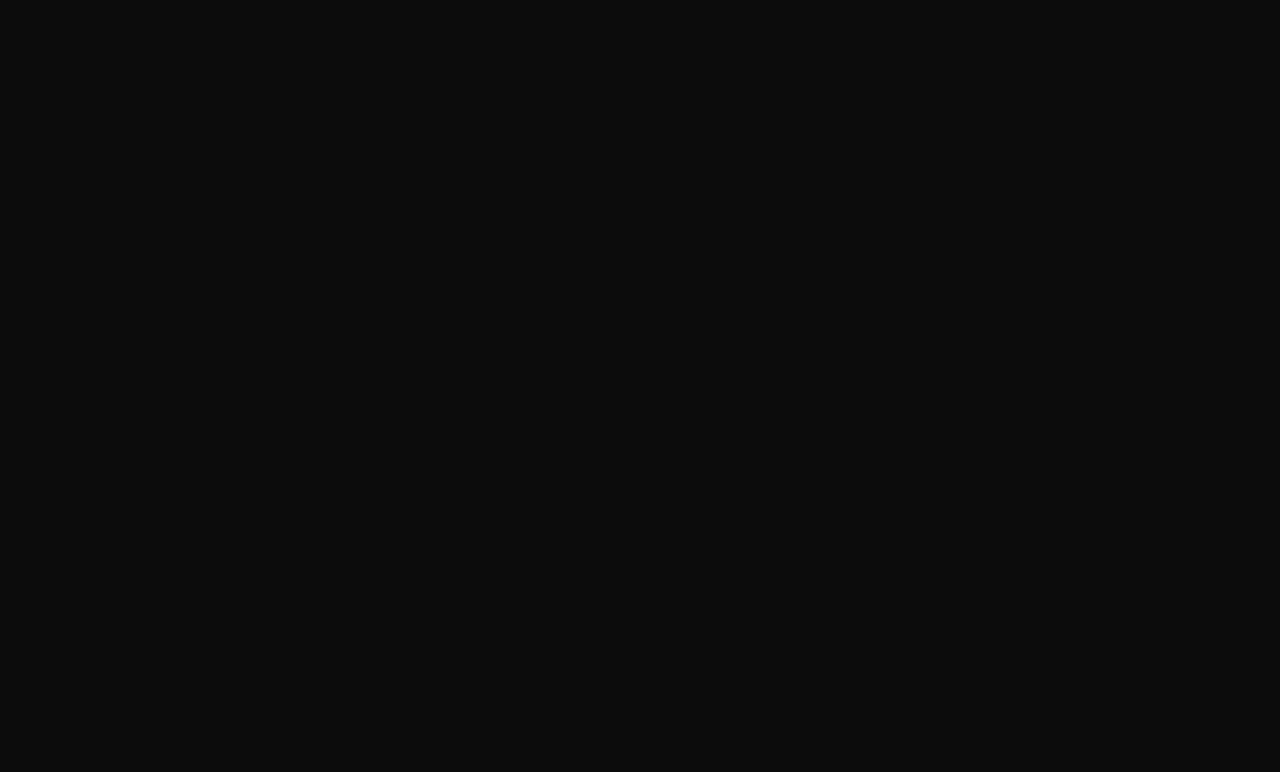
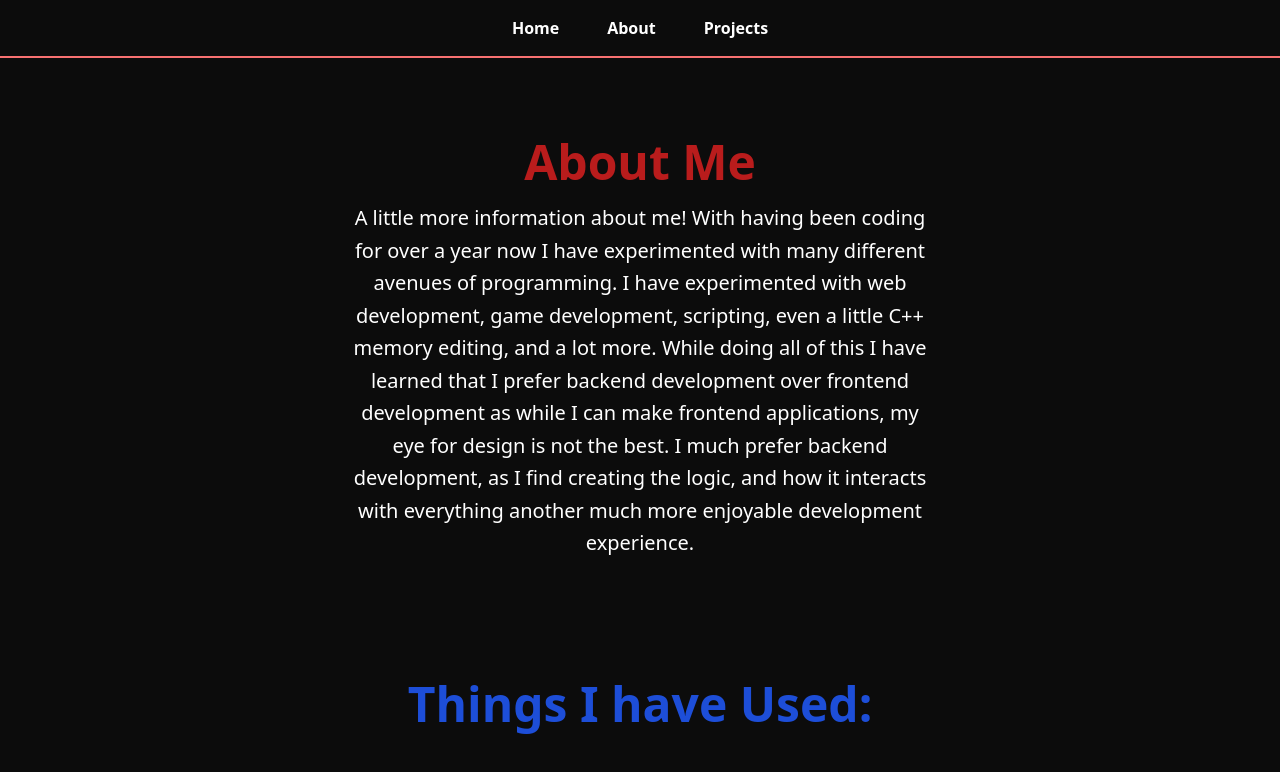
Before and after one commit to jakeyboi1/Jake2k4s-Website, a Vue app: page /jake2k4s-website/about in a window 1280 px wide. Before the commit this address had no page. Shown: the top 772 px of the page. Built offline with nearby package versions, Linux system fonts and the light colour scheme.

Commit message:
routeto fix

```diff
--- a/src/components/navbar.vue
+++ b/src/components/navbar.vue
@@ -10,9 +10,9 @@ import { RouterLink } from 'vue-router'
             <div class="px-5 xl:px-12 py-4 flex">
                 <!-- Nav Links -->
                 <div class="md:flex px-4 mx-auto font-semibold font-heading space-x-12">
-                    <RouterLink to="/jake2k4s-website" class="hover:text-gray-200">Home</RouterLink>
-                    <RouterLink to="/jake2k4s-website/about" class="hover:text-gray-200">About</RouterLink>
-                    <RouterLink to="/jake2k4s-website/projects" class="hover:text-gray-200">Projects</RouterLink>
+                    <RouterLink to="/" class="hover:text-gray-200">Home</RouterLink>
+                    <RouterLink to="/about" class="hover:text-gray-200">About</RouterLink>
+                    <RouterLink to="/projects" class="hover:text-gray-200">Projects</RouterLink>
                 </div>
             </div>
         </nav>
--- a/src/router/index.js
+++ b/src/router/index.js
@@ -4,7 +4,7 @@ import About from '../pages/aboutPage.vue'
 import Projects from '../pages/projectsPage.vue'
 
 const router = createRouter({
-    history: createWebHistory(),
+    history: createWebHistory('/jake2k4s-website/'),
     routes: [
         { path: '/', name: "Home", component: Home },
         { path: '/about', name: "About", component: About },
```
Also changed, not shown: notes.txt (deleted), 1 other file (tests, documents, lock files or other folders).
